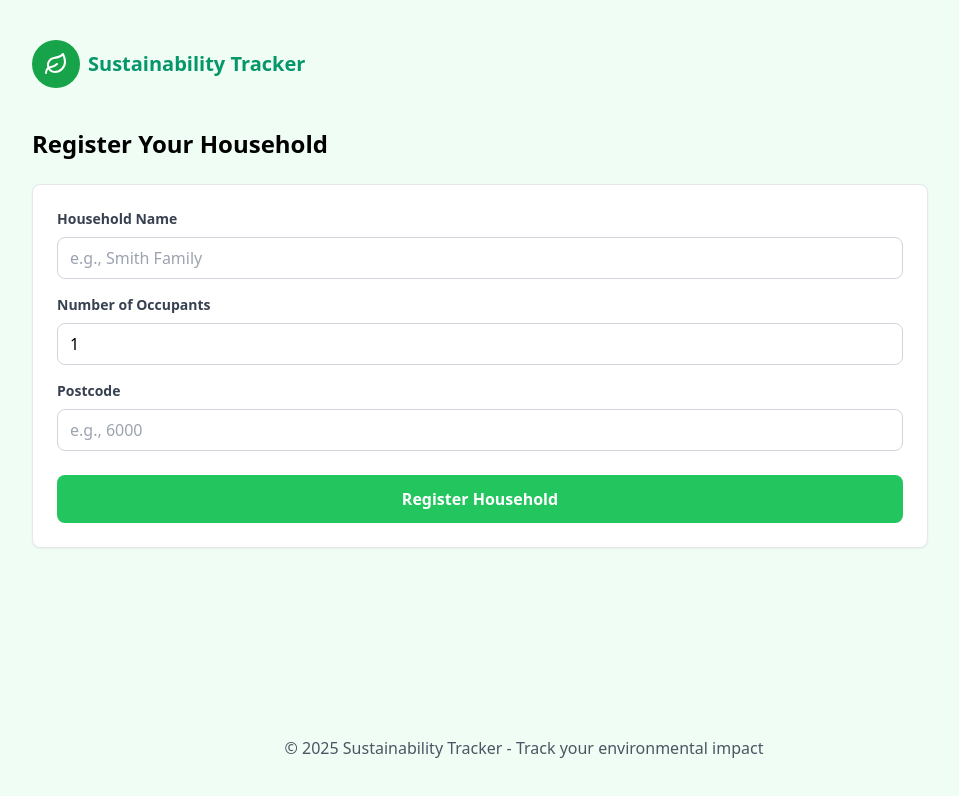
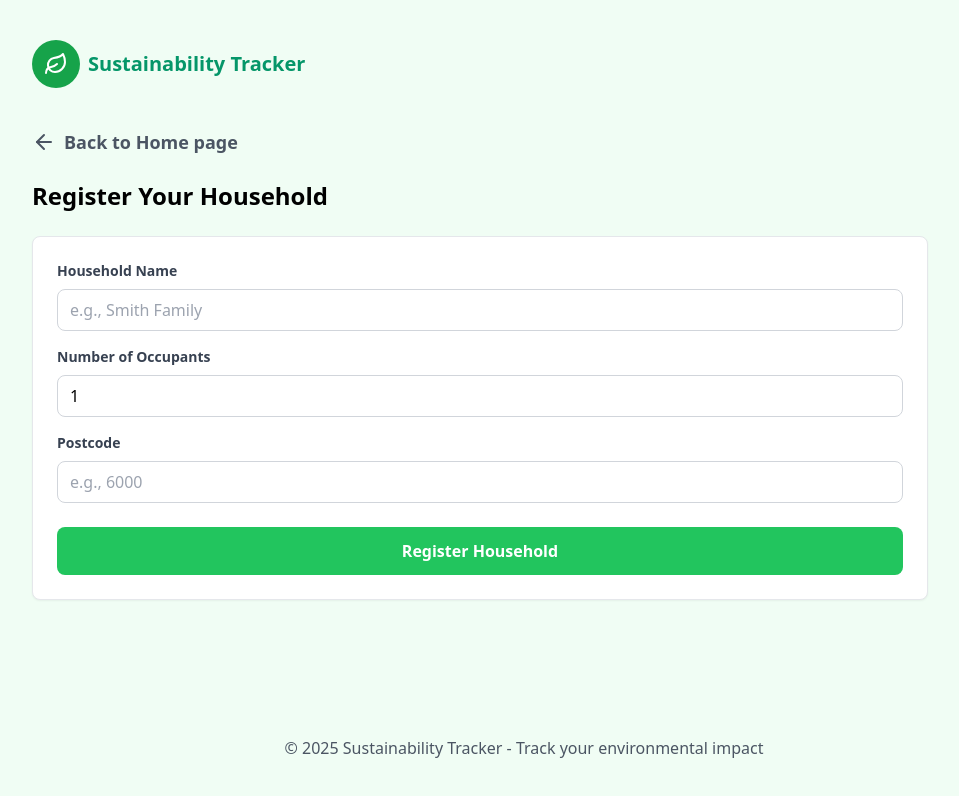
Before and after one commit to NadiiaSka/perth-sustainability-app, a React (Vite) app in the folder frontend/: page /register in a window 1280 px wide. Shown: the top 796 px of the page, without its empty margins (116-1075 px from the left). Built offline with nearby package versions, Linux system fonts and the light colour scheme; no server answers.

Commit message:
add goback links

```diff
--- a/frontend/src/pages/DashboardPage.tsx
+++ b/frontend/src/pages/DashboardPage.tsx
@@ -319,6 +319,15 @@ function DashboardPage() {
           </div>
         )}
       </div>
+      <div className="flex items-center gap-2 mt-4 cursor-pointer md:mt-6">
+        <ArrowLeft className="w-5 h-5 text-gray-600 md:w-6 md:h-6" />
+        <Link
+          to={`/`}
+          className="text-base font-semibold text-gray-600 md:text-lg hover:text-gray-800"
+        >
+          Back to Home page
+        </Link>
+      </div>
     </div>
   );
 }
--- a/frontend/src/pages/RegisterPage.tsx
+++ b/frontend/src/pages/RegisterPage.tsx
@@ -1,6 +1,7 @@
 import { useState } from "react";
-import { useNavigate } from "react-router-dom";
+import { Link, useNavigate } from "react-router-dom";
 import { householdApi } from "../api/client";
+import { ArrowLeft } from "lucide-react";
 
 function RegisterPage() {
   const navigate = useNavigate();
@@ -30,8 +31,16 @@ function RegisterPage() {
   return (
     <div>
       <div>
+        <div className="flex items-center gap-2 mb-4 cursor-pointer md:mb-6">
+          <ArrowLeft className="w-5 h-5 text-gray-600 md:w-6 md:h-6" />
+          <Link
+            to={`/`}
+            className="text-base font-semibold text-gray-600 md:text-lg hover:text-gray-800"
+          >
+            Back to Home page
+          </Link>
+        </div>
         <h1 className="mb-6 text-2xl font-bold">Register Your Household</h1>
-
         <form
           onSubmit={handleSubmit}
           className="w-full max-w-md p-6 bg-white border border-gray-200 rounded-lg shadow-sm md:max-w-4xl"
```
